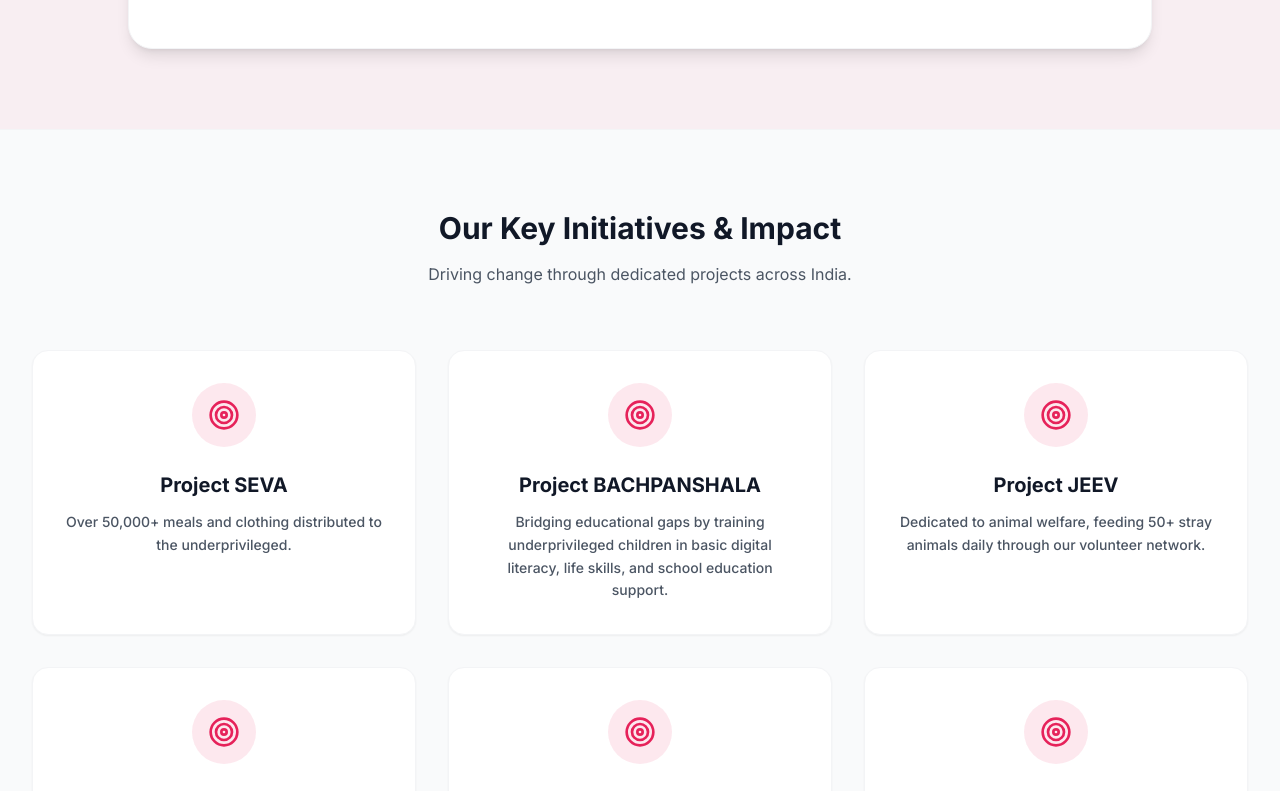
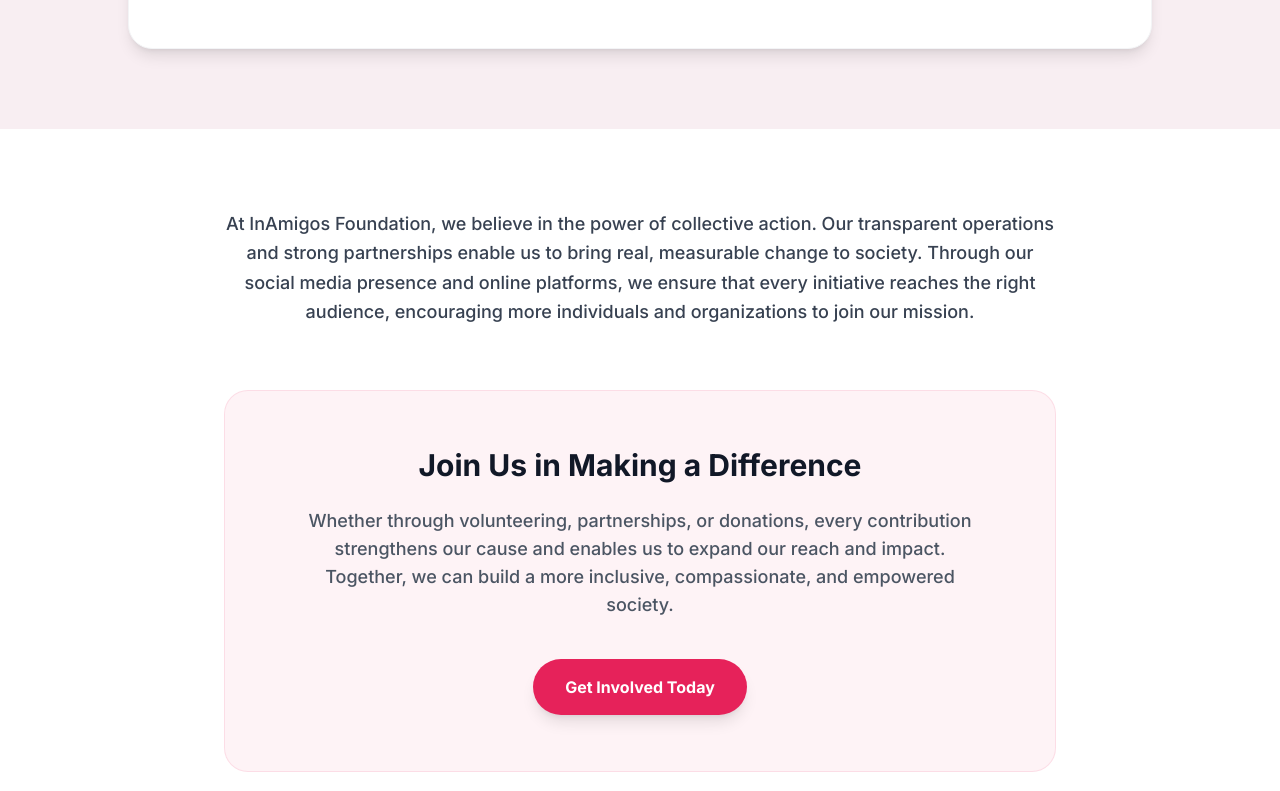
Before and after one commit to BunnyxBytes/InAmigos-Website, a React (Vite) app in the folder frontend/: page /about in a window 1280 px wide. Shown: the part 1960-2751 px from the top of the page. Built offline with nearby package versions, Linux system fonts and the light colour scheme.

Commit message:
Added works and about

```diff
--- a/frontend/src/pages/About.jsx
+++ b/frontend/src/pages/About.jsx
@@ -118,41 +118,7 @@
         </div>
       </section>
 
-      {/* Key Initiatives */}
-      <section className="py-20 bg-gray-50 border-y border-gray-100">
-        <div className="max-w-7xl mx-auto px-4 sm:px-6 lg:px-8">
-          <div className="text-center mb-16">
-            <h2 className="text-3xl font-bold text-gray-900 mb-4">Our Key Initiatives & Impact</h2>
-            <p className="text-gray-600 max-w-2xl mx-auto">Driving change through dedicated projects across India.</p>
-          </div>
-
-          <div className="grid grid-cols-1 md:grid-cols-2 lg:grid-cols-3 gap-8">
-            {[
-              { title: 'Project SEVA', desc: 'Over 50,000+ meals and clothing distributed to the underprivileged.' },
-              { title: 'Project BACHPANSHALA', desc: 'Bridging educational gaps by training underprivileged children in basic digital literacy, life skills, and school education support.' },
-              { title: 'Project JEEV', desc: 'Dedicated to animal welfare, feeding 50+ stray animals daily through our volunteer network.' },
-              { title: 'Project UDAAN', desc: 'Empowering women by collaborating with self-help groups in rural areas, promoting financial independence, skill development, and menstrual hygiene awareness.' },
-              { title: 'Project PRAKRITI', desc: 'Advocating for sustainability and environmental conservation by planting 20,000+ saplings and supporting eco-friendly agriculture.' },
-              { title: 'Project VIKAS', desc: 'Facilitating employment and skill development through internships in various fields, having trained 30,000+ interns in the last four years in data operations, finance, research, content writing, digital marketing, social work, and more.' }
-            ].map((value, index) => (
-              <motion.div
-                key={index}
-                initial={{ opacity: 0, y: 30 }}
-                whileInView={{ opacity: 1, y: 0 }}
-                viewport={{ once: true }}
-                transition={{ delay: index * 0.1, duration: 0.5 }}
-                className="bg-white p-8 rounded-2xl shadow-sm border border-gray-100 text-center hover:shadow-md transition-shadow flex flex-col items-center"
-              >
-                <div className="w-16 h-16 bg-primary/10 text-primary rounded-full flex items-center justify-center mx-auto mb-6 shrink-0">
-                  <Target size={32} />
-                </div>
-                <h3 className="text-xl font-bold text-gray-900 mb-3">{value.title}</h3>
-                <p className="text-gray-600 text-sm font-medium leading-relaxed">{value.desc}</p>
-              </motion.div>
-            ))}
-          </div>
-        </div>
-      </section>
+      {/* Key Initiatives moved to Our Works page */}
 
       {/* Conclusion & CTA */}
       <section className="py-20 bg-white">
--- a/frontend/src/pages/OurWorks.jsx
+++ b/frontend/src/pages/OurWorks.jsx
@@ -10,36 +10,52 @@
 
   const programs = [
     {
-      title: 'Food Distribution',
-      description: 'We organize regular food drives to distribute nutritious meals and essential groceries to marginalized communities, homeless individuals, and families in need. We also extend our efforts to feeding stray animals, ensuring compassion for all living beings.',
+      title: 'Project SEVA',
+      description: 'Over 50,000+ meals and clothing distributed to the underprivileged.',
       icon: Utensils,
       image: 'https://images.unsplash.com/photo-1593113646773-028c64a8f1b8?ixlib=rb-4.0.3&auto=format&fit=crop&w=800&q=80',
       color: 'bg-yellow-100',
       iconColor: 'text-yellow-600'
     },
     {
-      title: 'Education Support',
-      description: 'Education is the most powerful tool for change. We provide study materials, stationery, and learning resources to underprivileged children. By supporting their educational journey, we aim to equip them with the knowledge and skills needed to build a better future.',
+      title: 'Project BACHPANSHALA',
+      description: 'Bridging educational gaps by training underprivileged children in basic digital literacy, life skills, and school education support.',
       icon: BookOpen,
       image: 'https://images.unsplash.com/photo-1503676260728-1c00da094a0b?ixlib=rb-4.0.3&auto=format&fit=crop&w=800&q=80',
       color: 'bg-blue-100',
       iconColor: 'text-blue-600'
     },
     {
-      title: 'Women Empowerment',
-      description: 'We conduct awareness sessions on menstrual hygiene and distribute free sanitary napkins to women in rural and impoverished areas. Our goal is to break stigmas, promote health, and restore dignity, ensuring women can participate fully in society.',
+      title: 'Project JEEV',
+      description: 'Dedicated to animal welfare, feeding 50+ stray animals daily through our volunteer network.',
+      icon: Heart,
+      image: 'https://images.unsplash.com/photo-1544568100-847a948585b9?ixlib=rb-4.0.3&auto=format&fit=crop&w=800&q=80',
+      color: 'bg-orange-100',
+      iconColor: 'text-orange-600'
+    },
+    {
+      title: 'Project UDAAN',
+      description: 'Empowering women by collaborating with self-help groups in rural areas, promoting financial independence, skill development, and menstrual hygiene awareness.',
       icon: Shield,
-      image: 'https://images.unsplash.com/photo-1503676260728-1c00da094a0b?ixlib=rb-4.0.3&auto=format&fit=crop&w=800&q=80',
+      image: 'https://images.unsplash.com/photo-1573164713988-8665fc963095?ixlib=rb-4.0.3&auto=format&fit=crop&w=800&q=80',
       color: 'bg-pink-100',
       iconColor: 'text-pink-600'
     },
     {
-      title: 'Health & Hygiene',
-      description: 'Access to basic healthcare is a fundamental right. We organize health camps, distribute hygiene kits (including soaps, masks, and sanitizers), and raise awareness about cleanliness and preventive healthcare practices to protect vulnerable populations.',
+      title: 'Project PRAKRITI',
+      description: 'Advocating for sustainability and environmental conservation by planting 20,000+ saplings and supporting eco-friendly agriculture.',
       icon: Heart,
-      image: 'https://images.unsplash.com/photo-1576091160399-112ba8d25d1d?ixlib=rb-4.0.3&auto=format&fit=crop&w=800&q=80',
+      image: 'https://images.unsplash.com/photo-1542601906990-b4d3fb778b09?ixlib=rb-4.0.3&auto=format&fit=crop&w=800&q=80',
       color: 'bg-green-100',
       iconColor: 'text-green-600'
+    },
+    {
+      title: 'Project VIKAS',
+      description: 'Facilitating employment and skill development through internships in various fields, having trained 30,000+ interns in the last four years in data operations, finance, research, content writing, digital marketing, social work, and more.',
+      icon: BookOpen,
+      image: 'https://images.unsplash.com/photo-1521737604893-d14cc237f11d?ixlib=rb-4.0.3&auto=format&fit=crop&w=800&q=80',
+      color: 'bg-purple-100',
+      iconColor: 'text-purple-600'
     }
   ];
 
```
